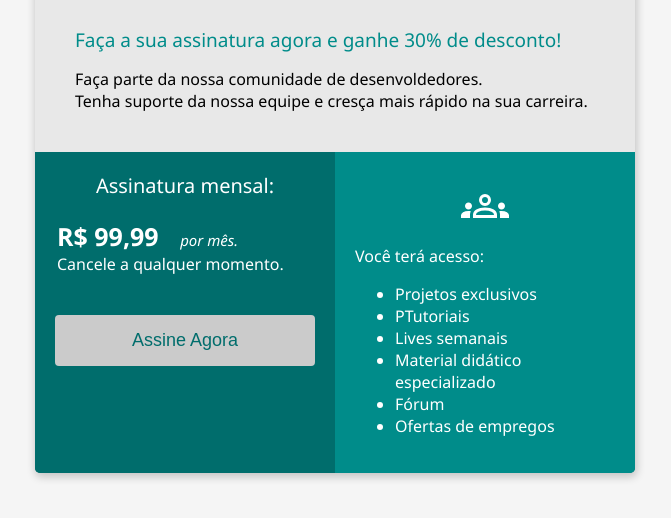
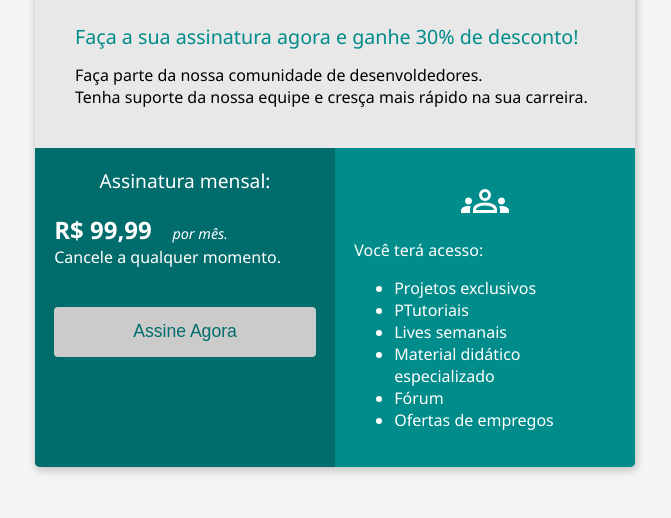
Before and after one commit to wyltamar83/bootcamp-devjr-modulo2, a plain HTML site: page index.html in a window 1280 px wide. Shown: the part 94-612 px from the top of the page, without its empty margins (305-976 px from the left). Drawn offline with Linux system fonts and the light colour scheme.

Commit message:
modificando a unidade px por rem

```diff
--- a/index.html
+++ b/index.html
@@ -24,7 +24,7 @@
         }
 
         .header{
-            padding: 40px;
+            padding: 2.5rem;
         }
 
          .flex-container{
@@ -36,16 +36,16 @@
 
          .header-title{
             color: #006D6C;
-            font-size: 32px;
+            font-size: 2rem;
             font-weight: 700;
-            margin-bottom: 30px;
+            margin-bottom: 1.6rem;
 
          }
 
          .header-subtitle{
             color: #008C8A;
-            padding-bottom: 15px;
-            font-size: 19px;
+            margin-bottom: 0.9rem;
+            font-size: 1.23rem;
             font-weight: 500;
          }
 
@@ -53,47 +53,46 @@
             color: #FFFFFF;
             background-color:#006D6C;
             width: 50%;
-            padding: 20px;
+            padding: 1.2rem;
          }
 
          .column-right{
             color: #FFF;
             background-color:#008C8A;
             width: 50%;
-            padding: 20px;
+            padding: 1.2rem;
          }
 
          .title-column1{
-            font-size: 20px;
+            font-size: 1.2rem;
             text-align: center;
-            margin-bottom: 20px;
+            margin-bottom: 1.2rem;
          }
          .price{
-            font-size: 25px;
+            font-size: 1.5rem;
             font-weight: 700;
-            padding-right: 15px;
+            padding-right: 0.9rem;
          }
 
          .month{
-            font-size: 15px;
+            font-size: 0.9rem;
             font-style: italic;
          }
 
          .offer-colun1{
-            padding-left: 2px;
-            margin-bottom: 20px;
+            margin-bottom: 1.2rem;
          }
 
          button{
             background-color: #CBCBCB;
             color:#006D6C;
-            font-size: 18px;
+            font-size: 1.1rem;
             border: none;
             border-radius: 4px;
-            padding: 15px 32px;
+            padding: 0.9rem 2rem;
             width: 100%;
-            margin-bottom: 30px;
-            margin-top: 20px;
+            margin-bottom: 1.8rem;
+            margin-top: 1.2rem;
             cursor: pointer;
          }
 
@@ -103,7 +102,7 @@
 
          .image-icon{
             text-align: center;
-            padding: 10px 20px;
+            padding: 0.6rem 1.2rem;
          }
 
 
```
